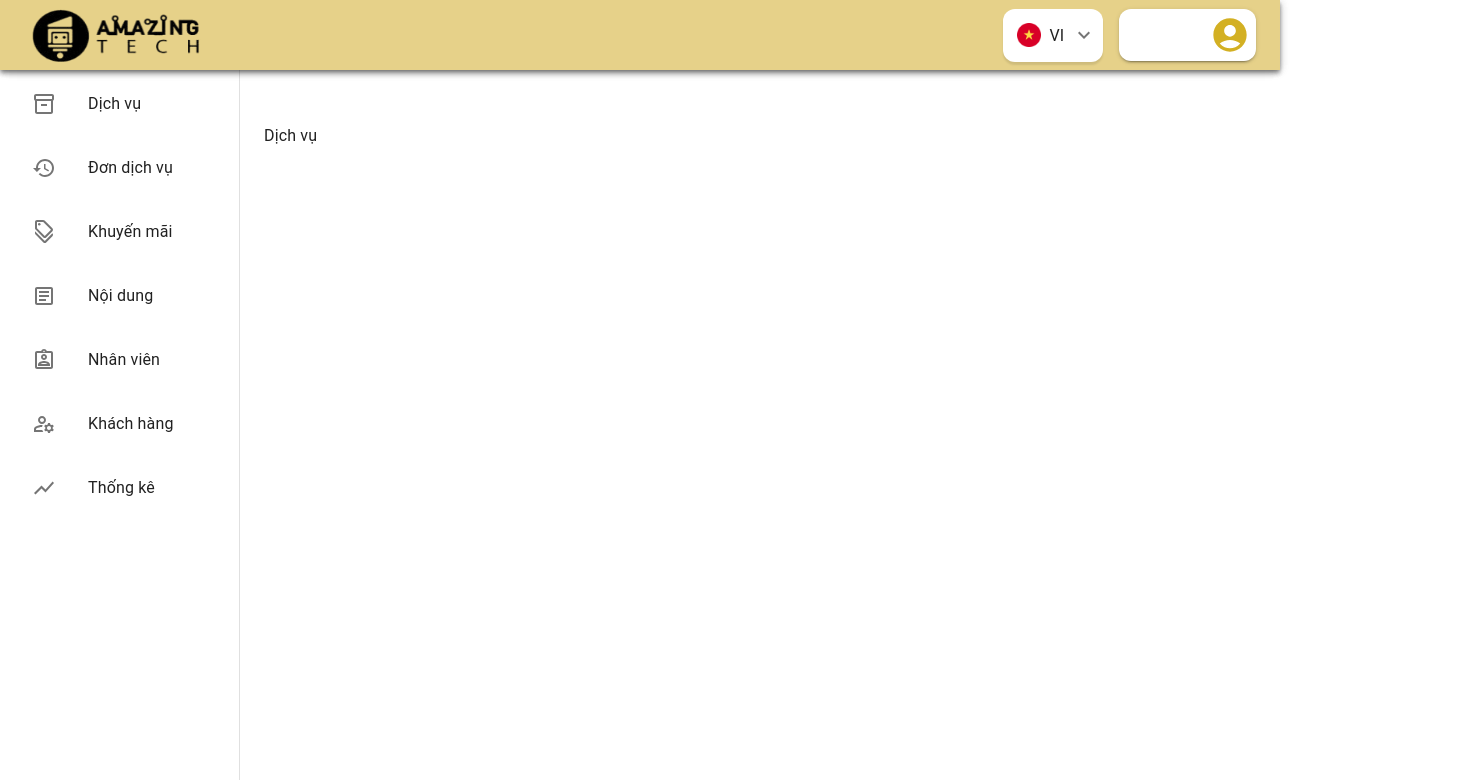
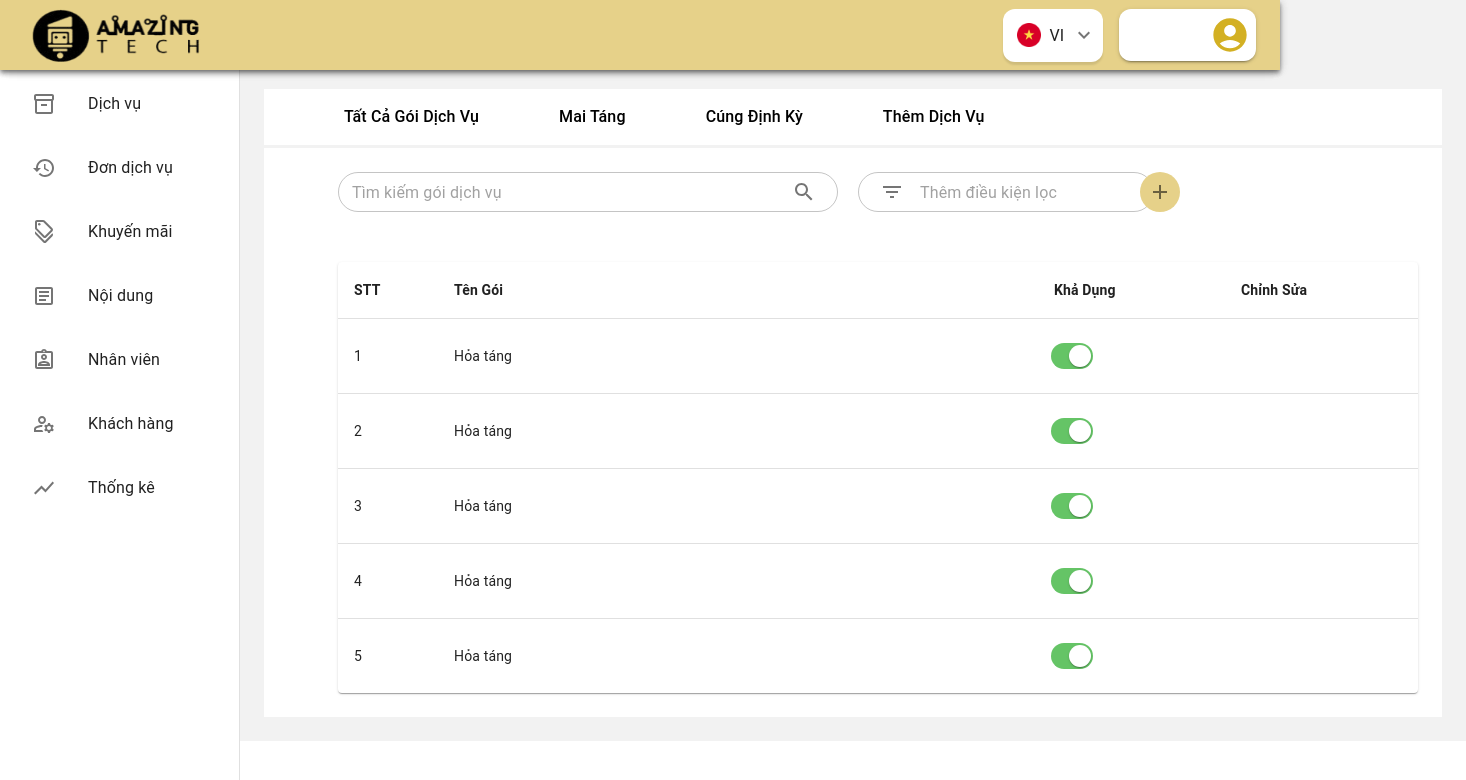
Before and after one commit to Hans2374/graveyard-management, a React (Create React App) app: page /admin in a window 1280 px wide. Shown: the top 780 px of the page, 1466 px wide, since content can reach past the window. Built offline with nearby package versions, Linux system fonts and the light colour scheme.

Commit message:
AdminService page

```diff
--- a/package.json
+++ b/package.json
@@ -7,6 +7,7 @@
     "@emotion/styled": "^11.13.0",
     "@mui/icons-material": "^6.0.2",
     "@mui/material": "^6.0.2",
+    "@mui/x-data-grid": "^7.16.0",
     "@react-google-maps/api": "^2.19.3",
     "@testing-library/jest-dom": "^5.17.0",
     "@testing-library/react": "^13.4.0",
--- a/src/App.js
+++ b/src/App.js
@@ -2,7 +2,7 @@ import { BrowserRouter as Router, Route, Routes } from "react-router-dom";
 import { HomepageBefore } from "./pages/HomepageBefore";
 import "./App.css";
 import { Box } from "@mui/material";
-import Sidebar from "./pages/Admin/Sidebar";
+import Sidebar from "./components/Sidebar";
 
 function App() {
   return (
--- /dev/null
+++ b/src/components/DataTable.js
@@ -0,0 +1,127 @@
+import * as React from 'react';
+import Table from '@mui/material/Table';
+import TableBody from '@mui/material/TableBody';
+import TableCell from '@mui/material/TableCell';
+import TableContainer from '@mui/material/TableContainer';
+import TableHead from '@mui/material/TableHead';
+import TableRow from '@mui/material/TableRow';
+import Paper from '@mui/material/Paper';
+import { Switch } from '@mui/material';
+import { styled } from '@mui/material/styles';
+import FormControlLabel from '@mui/material/FormControlLabel';
+
+const IOSSwitch = styled((props) => (
+  <Switch focusVisibleClassName=".Mui-focusVisible" disableRipple {...props} />
+))(({ theme }) => ({
+  width: 42,
+  height: 26,
+  padding: 0,
+  '& .MuiSwitch-switchBase': {
+    padding: 0,
+    margin: 2,
+    transitionDuration: '300ms',
+    '&.Mui-checked': {
+      transform: 'translateX(16px)',
+      color: '#fff',
+      '& + .MuiSwitch-track': {
+        backgroundColor: '#65C466',
+        opacity: 1,
+        border: 0,
+        ...theme.applyStyles('dark', {
+          backgroundColor: '#2ECA45',
+        }),
+      },
+      '&.Mui-disabled + .MuiSwitch-track': {
+        opacity: 0.5,
+      },
+    },
+    '&.Mui-focusVisible .MuiSwitch-thumb': {
+      color: '#33cf4d',
+      border: '6px solid #fff',
+    },
+    '&.Mui-disabled .MuiSwitch-thumb': {
+      color: theme.palette.grey[100],
+      ...theme.applyStyles('dark', {
+        color: theme.palette.grey[600],
+      }),
+    },
+    '&.Mui-disabled + .MuiSwitch-track': {
+      opacity: 0.7,
+      ...theme.applyStyles('dark', {
+        opacity: 0.3,
+      }),
+    },
+  },
+  '& .MuiSwitch-thumb': {
+    boxSizing: 'border-box',
+    width: 22,
+    height: 22,
+  },
+  '& .MuiSwitch-track': {
+    borderRadius: 26 / 2,
+    backgroundColor: '#E9E9EA',
+    opacity: 1,
+    transition: theme.transitions.create(['background-color'], {
+      duration: 500,
+    }),
+    ...theme.applyStyles('dark', {
+      backgroundColor: '#39393D',
+    }),
+  },
+}));
+
+function createData(stt, tengoi, khadung, chinhsua) {
+  return { stt, tengoi, khadung, chinhsua };
+}
+
+const rows = [
+  createData(1, 'Hỏa táng'),
+  createData(2, 'Hỏa táng'),
+  createData(3, 'Hỏa táng'),
+  createData(4, 'Hỏa táng'),
+  createData(5, 'Hỏa táng'),
+];
+
+export default function BasicTable() {
+  return (
+    <TableContainer component={Paper} sx={{ width: "1080px" }}>
+      <Table aria-label="simple table">
+        <TableHead>
+          <TableRow>
+            <TableCell align="left" sx={{ fontWeight: "bold", width: "100px"}}>
+              STT
+            </TableCell>
+            <TableCell align="left" sx={{ fontWeight: "bold", width: "600px" }}>
+              Tên Gói
+            </TableCell>
+            <TableCell align="left" sx={{ fontWeight: "bold" }}>
+              Khả Dụng
+            </TableCell>
+            <TableCell align="left" sx={{ fontWeight: "bold" }}>
+              Chỉnh Sửa
+            </TableCell>
+          </TableRow>
+        </TableHead>
+        <TableBody>
+          {rows.map((row) => (
+            <TableRow
+              key={row.name}
+              sx={{ "&:last-child td, &:last-child th": { border: 0 } }}
+            >
+              <TableCell align="left" scope="row">
+                {row.stt}
+              </TableCell>
+              <TableCell align="left">{row.tengoi}</TableCell>
+              <TableCell align="left">
+                <FormControlLabel
+                  control={<IOSSwitch sx={{ m: 1 }} defaultChecked />}
+                />
+              </TableCell>
+              <TableCell align="left">{row.chinhsua}</TableCell>
+            </TableRow>
+          ))}
+        </TableBody>
+      </Table>
+    </TableContainer>
+  );
+}
--- a/src/pages/Admin/Sidebar.js
+++ b/src/components/Sidebar.js
@@ -14,10 +14,16 @@ import HistoryOutlinedIcon from "@mui/icons-material/HistoryOutlined";
 import Inventory2OutlinedIcon from "@mui/icons-material/Inventory2Outlined";
 import ManageAccountsOutlinedIcon from "@mui/icons-material/ManageAccountsOutlined";
 import ShowChartOutlinedIcon from "@mui/icons-material/ShowChartOutlined";
-import { HeaderBefore } from "../../components/HeaderBefore";
-import AdminServices from "./AdminServices";
-import ServiceHistory from "./ServiceHistory";
+import { HeaderBefore } from "./HeaderBefore";
+import AdminServices from "../pages/Admin/AdminServices";
+import ServiceHistory from "../pages/Admin/ServiceHistory";
 import { ListItemButton, ListItemIcon } from "@mui/material";
+import  "./Sidebar.module.css";
+import AdminContent from "../pages/Admin/AdminContent";
+import AdminDiscount from "../pages/Admin/AdminDiscount";
+import EmployeeManagement from "../pages/Admin/EmployeeManagement";
+import CustomerManagement from "../pages/Admin/CustomerManagement";
+import Dashboard from "../pages/Admin/Dashboard";
 
 const drawerWidth = 240;
 
@@ -66,7 +72,7 @@ export default function Sidebar() {
             </ListItem>
 
             <ListItem>
-              <ListItemButton onClick={() => setMenudata("SalesManagement")} >
+              <ListItemButton onClick={() => setMenudata("AdminDiscount")} >
                 <ListItemIcon >
                   <DiscountOutlinedIcon />
                 </ListItemIcon>
@@ -75,7 +81,7 @@ export default function Sidebar() {
             </ListItem>
 
             <ListItem>
-              <ListItemButton onClick={() => setMenudata("ContentManagement")} >
+              <ListItemButton onClick={() => setMenudata("AdminContent")} >
                 <ListItemIcon >
                   <ArticleOutlinedIcon />
                 </ListItemIcon>
@@ -112,9 +118,14 @@ export default function Sidebar() {
           </List>
         </Box>
       </Drawer>
-      <Box component="main" sx={{ flexGrow: 1, p: 3 }}>
-        {menudata == "AdminServices" && <AdminServices />}
-        {menudata == "ServiceHistory" && <ServiceHistory />}
+      <Box component="main" sx={{ flexGrow: 1, p: 3 , backgroundColor:"#F2F2F2"}}>
+        {menudata === "AdminServices" && <AdminServices />}
+        {menudata === "ServiceHistory" && <ServiceHistory />}
+        {menudata === "AdminDiscount" && <AdminDiscount />}
+        {menudata === "AdminContent" && <AdminContent />}
+        {menudata === "EmployeeManagement" && <EmployeeManagement />}
+        {menudata === "CustomerManagement" && <CustomerManagement />}
+        {menudata === "Dashboard" && <Dashboard />}
       </Box>
     </Box>
   );
--- /dev/null
+++ b/src/pages/Admin/AdminContent.js
@@ -0,0 +1,22 @@
+import React from "react";
+import {
+  Box,
+  AppBar,
+  Toolbar,
+  IconButton,
+  Typography,
+  Button,
+  TextField,
+  InputAdornment,
+} from "@mui/material";
+import SearchIcon from "@mui/icons-material/Search";
+import FilterListIcon from '@mui/icons-material/FilterList';
+import styles from "./Service.module.css";
+
+function AdminContent() {
+  return (
+    <></>
+  )
+}
+
+export default AdminContent;
--- /dev/null
+++ b/src/pages/Admin/AdminDiscount.js
@@ -0,0 +1,22 @@
+import React from "react";
+import {
+  Box,
+  AppBar,
+  Toolbar,
+  IconButton,
+  Typography,
+  Button,
+  TextField,
+  InputAdornment,
+} from "@mui/material";
+import SearchIcon from "@mui/icons-material/Search";
+import FilterListIcon from '@mui/icons-material/FilterList';
+import styles from "./Service.module.css";
+
+function AdminDiscount() {
+  return (
+    <></>
+  )
+}
+
+export default AdminDiscount;
--- a/src/pages/Admin/AdminServices.js
+++ b/src/pages/Admin/AdminServices.js
@@ -1,11 +1,128 @@
 import React from "react";
-import { Box } from "@mui/material";
+import {
+  Box,
+  AppBar,
+  Toolbar,
+  IconButton,
+  Typography,
+  Button,
+  TextField,
+  InputAdornment,
+} from "@mui/material";
+import SearchIcon from "@mui/icons-material/Search";
+import FilterListIcon from '@mui/icons-material/FilterList';
+import styles from "./Service.module.css";
+import AddIcon from '@mui/icons-material/Add';
+import DataTable from "../../components/DataTable";
 
 function AdminServices() {
-  return(
+  return (
     <>
-    <Box height={100}/>
-    <div>Dịch vụ</div>
+      <Box
+        sx={{
+          marginTop: "65px",
+          backgroundColor: "white",
+          maxWidth: "100%",
+          display: "flex",
+        }}
+      >
+        <ul className={styles.ul}>
+          <li className={styles.li}>
+            <a href="#home" className={styles.a}>
+              Tất cả gói dịch vụ
+            </a>
+          </li>
+          <li className={styles.li}>
+            <a href="#news" className={styles.a}>
+              Mai táng
+            </a>
+          </li>
+          <li className={styles.li}>
+            <a href="#contact" className={styles.a}>
+              Cúng định kỳ
+            </a>
+          </li>
+          <li className={styles.li}>
+            <a href="#about" className={styles.a}>
+              Thêm dịch vụ
+            </a>
+          </li>
+        </ul>
+      </Box>
+
+      <Box
+        component="main"
+        sx={{ flexGrow: 1, p: 3, marginTop: "3px", backgroundColor: "white" }}
+      >
+        <Box
+          sx={{
+            display: "flex",
+            maxWidth: "100%",
+            marginLeft: "50px",
+          }}
+        >
+          <TextField
+            variant="outlined"
+            placeholder="Tìm kiếm gói dịch vụ"
+            size="small"
+            sx={{
+              "& .MuiOutlinedInput-root": {
+                borderRadius: "20px",
+                width: "500px",
+                margin: "0 20px 0 -0",
+              },
+            }}
+            InputProps={{
+              endAdornment: (
+                <InputAdornment position="end">
+                  <IconButton>
+                    <SearchIcon />
+                  </IconButton>
+                </InputAdornment>
+              ),
+            }}
+          />
+
+          <TextField
+            variant="outlined"
+            placeholder="Thêm điều kiện lọc"
+            size="small"
+            sx={{
+              "& .MuiOutlinedInput-root": {
+                borderRadius: "20px",
+              },
+            }}
+            InputProps={{
+              startAdornment: (
+                <InputAdornment position="start">
+                  <IconButton>
+                    <FilterListIcon />
+                  </IconButton>
+                </InputAdornment>
+              ),
+            }}
+          />
+
+          <IconButton
+            sx={{
+              backgroundColor: "var(--primary-color)",
+              position: "absolute",
+              right: "100px",
+            }}
+          >
+            <AddIcon />
+          </IconButton>
+        </Box>
+        <Box
+          sx={{
+            maxWidth: "100%",
+            marginLeft: "50px",
+            marginTop: "50px",
+          }}
+        >
+          <DataTable/>
+        </Box>
+      </Box>
     </>
   );
 }
--- /dev/null
+++ b/src/pages/Admin/CustomerManagement.js
@@ -0,0 +1,22 @@
+import React from "react";
+import {
+  Box,
+  AppBar,
+  Toolbar,
+  IconButton,
+  Typography,
+  Button,
+  TextField,
+  InputAdornment,
+} from "@mui/material";
+import SearchIcon from "@mui/icons-material/Search";
+import FilterListIcon from '@mui/icons-material/FilterList';
+import styles from "./Service.module.css";
+
+function CustomerManagement() {
+  return (
+    <></>
+  )
+}
+
+export default CustomerManagement;
--- /dev/null
+++ b/src/pages/Admin/Dashboard.js
@@ -0,0 +1,22 @@
+import React from "react";
+import {
+  Box,
+  AppBar,
+  Toolbar,
+  IconButton,
+  Typography,
+  Button,
+  TextField,
+  InputAdornment,
+} from "@mui/material";
+import SearchIcon from "@mui/icons-material/Search";
+import FilterListIcon from '@mui/icons-material/FilterList';
+import styles from "./Service.module.css";
+
+function Dashboard() {
+  return (
+    <></>
+  )
+}
+
+export default Dashboard;
--- /dev/null
+++ b/src/pages/Admin/EmployeeManagement.js
@@ -0,0 +1,22 @@
+import React from "react";
+import {
+  Box,
+  AppBar,
+  Toolbar,
+  IconButton,
+  Typography,
+  Button,
+  TextField,
+  InputAdornment,
+} from "@mui/material";
+import SearchIcon from "@mui/icons-material/Search";
+import FilterListIcon from '@mui/icons-material/FilterList';
+import styles from "./Service.module.css";
+
+function EmployeeManagement() {
+  return (
+    <></>
+  )
+}
+
+export default EmployeeManagement;
--- /dev/null
+++ b/src/pages/Admin/Service.module.css
@@ -0,0 +1,33 @@
+.ul {
+  list-style-type: none;
+}
+
+.li {
+  float: left;
+}
+
+.li .a {
+  text-decoration: none;
+  text-transform: capitalize;
+  color: black;
+  font-size: 16px;
+  font-weight: 500;
+  padding: 0 10px;
+  margin: 0 30px;
+  position: relative;
+}
+
+.li .a::before {
+  content: '';
+  position: absolute;
+  bottom: -10px;
+  left: 0;
+  width: 0%;
+  height: 3px;
+  background-color: var(--primary-color);
+  transition:all .5s ;
+}
+
+.li .a:hover::before {
+width: 100%;
+}
```
Also changed, not shown: src/components/Sidebar.module.css (added), 1 other file (tests, documents, lock files or other folders).
